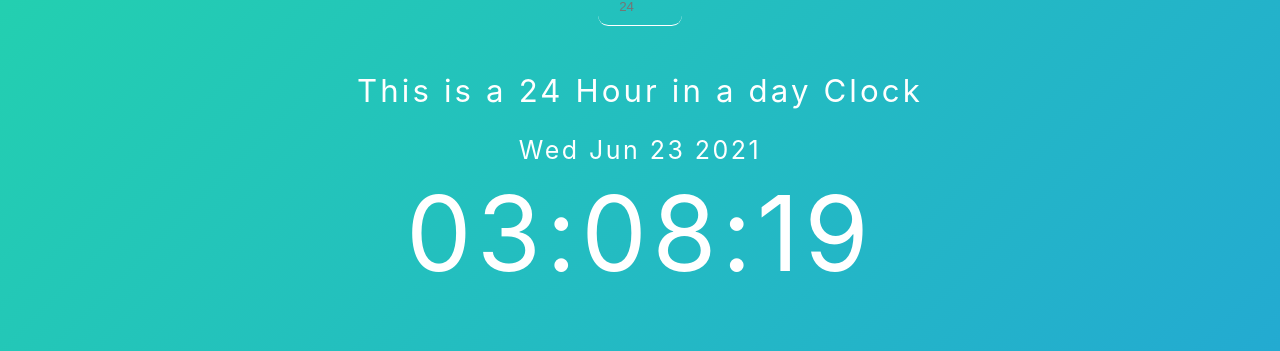
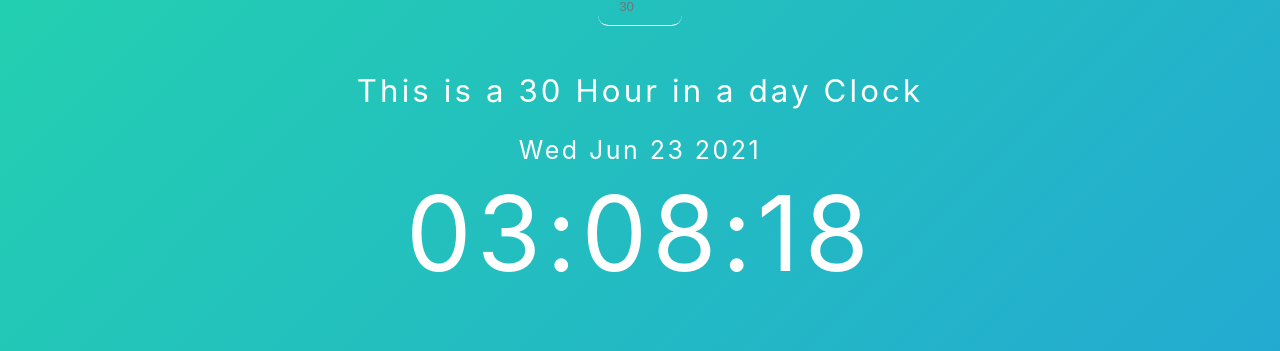
Before and after one commit to EmmanuelSage/GodClock, a React (Create React App) app: page / in a window 1280 px wide. Shown: the part 255-606 px from the top of the page. Built offline with nearby package versions, Linux system fonts and the light colour scheme.

Commit message:
change 24 back to 30 for consistency

```diff
--- a/src/App.tsx
+++ b/src/App.tsx
@@ -2,7 +2,7 @@ import React, { useState } from "react";
 import GodClock from "./components/GodClock/GodClock";
 
 function App() {
-  const [value, setValue] = useState(24)
+  const [value, setValue] = useState(30)
 
 const onClickHandler = (value: number) => {
   setValue(value);
```
